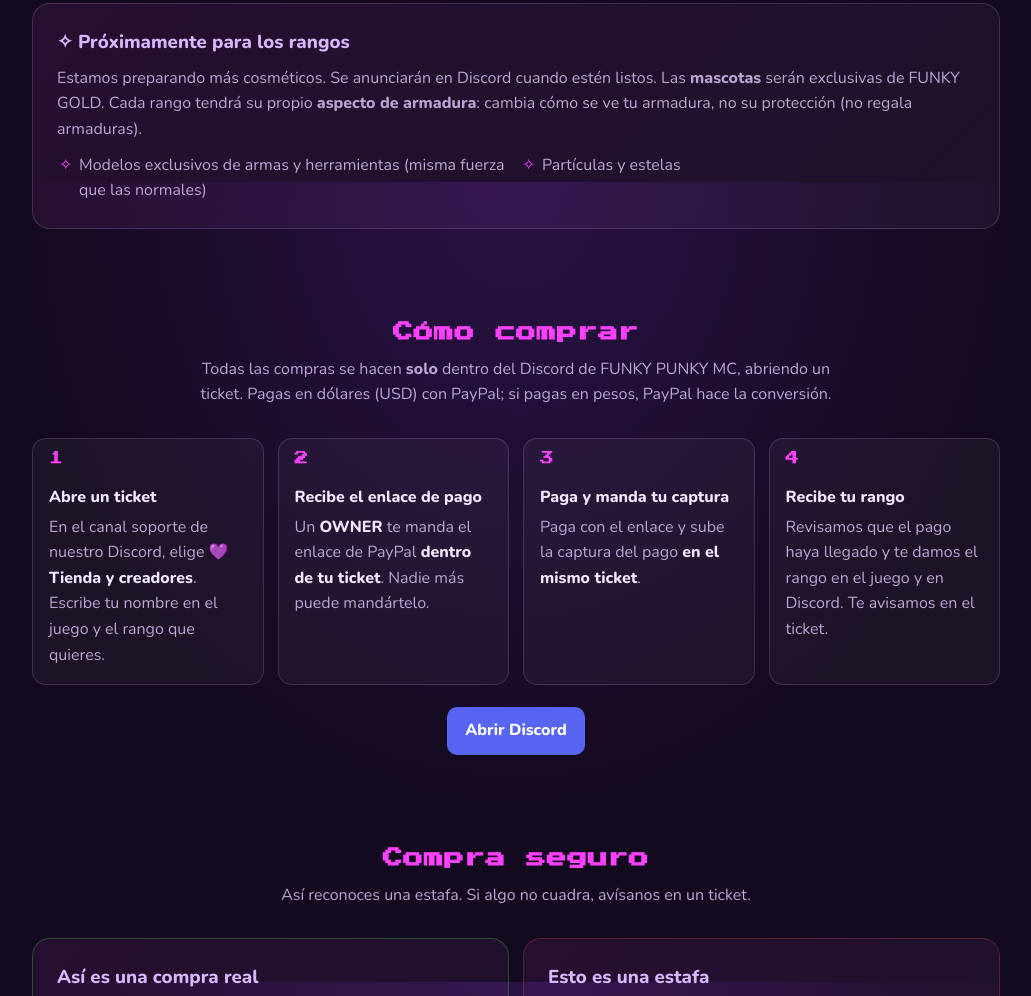
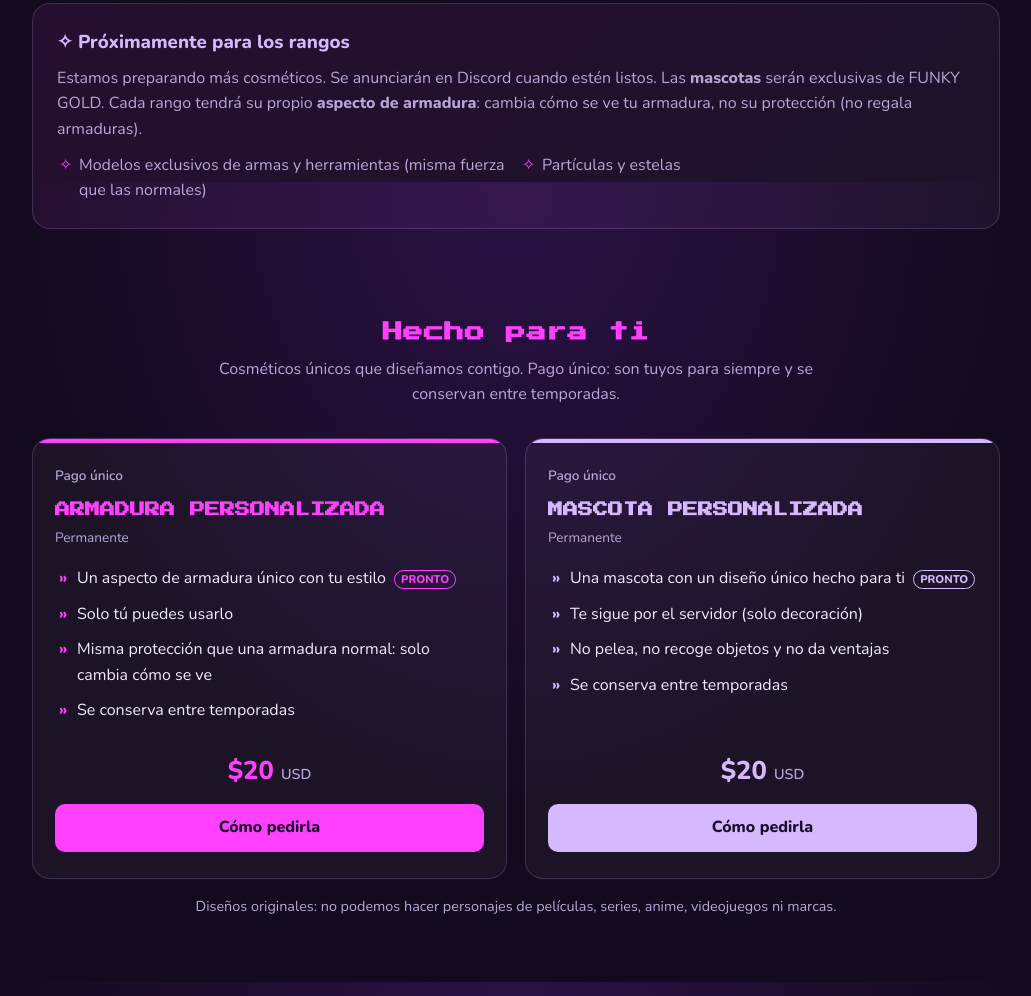
Before and after one commit to IngSaul004/tienda.funkypunkymc, a plain HTML site: page index.html in a window 1280 px wide. Shown: the part 1418-2414 px from the top of the page, without its empty margins (124-1155 px from the left). Drawn offline with nearby package versions, Linux system fonts and the light colour scheme.

Commit message:
Tienda: sección "Hecho para ti" con armadura y mascota personalizadas
Pago único de $20 USD cada una, permanentes y conservadas entre
temporadas. Solo apariencia (misma protección, la mascota no pelea ni
recoge objetos). Aviso de diseños originales (sin personajes de marcas).
Pregunta nueva sobre cómo se piden; paso 1 y menú actualizados.

Co-Authored-By: Claude Opus 5.5 <noreply@anthropic.com>
Claude-Session: https://claude.ai/code/session_01A31KKCapfoFfPvcPhmRUCP

```diff
--- a/index.html
+++ b/index.html
@@ -149,6 +149,9 @@
     .vip { --c: var(--vip); }
     .vipplus { --c: var(--vipplus); }
     .gold { --c: var(--gold); }
+    .perso { --c: var(--rosa); }
+    .perso2 { --c: var(--lila); }
+    .nota { text-align: center; color: var(--muted); font-size: .9rem; margin-top: 16px; }
 
     /* Brillo que recorre FUNKY GOLD, igual que la animación de TAB */
     .gold h3 {
@@ -256,6 +259,7 @@
       </a>
       <nav>
         <a href="#rangos">Rangos</a>
+        <a href="#personalizados">Personalizados</a>
         <a href="#comprar">Cómo comprar</a>
         <a href="#top">Top</a>
       </nav>
@@ -350,13 +354,50 @@
         </div>
       </section>
 
+      <!-- Cosméticos personalizados (pago único) -->
+      <section id="personalizados">
+        <h2 class="titulo pixel">Hecho para ti</h2>
+        <p class="sub">Cosméticos únicos que diseñamos contigo. Pago único: son tuyos para siempre y se conservan entre temporadas.</p>
+
+        <div class="rangos">
+          <article class="rango perso" data-extra="armadura">
+            <span class="nivel">Pago único</span>
+            <h3>ARMADURA PERSONALIZADA</h3>
+            <div class="duracion">Permanente</div>
+            <ul>
+              <li>Un aspecto de armadura único con tu estilo <em class="pronto-tag">pronto</em></li>
+              <li>Solo tú puedes usarlo</li>
+              <li>Misma protección que una armadura normal: solo cambia cómo se ve</li>
+              <li>Se conserva entre temporadas</li>
+            </ul>
+            <div class="precio"></div>
+            <a class="btn" href="#comprar">Cómo pedirla</a>
+          </article>
+
+          <article class="rango perso2" data-extra="mascota">
+            <span class="nivel">Pago único</span>
+            <h3>MASCOTA PERSONALIZADA</h3>
+            <div class="duracion">Permanente</div>
+            <ul>
+              <li>Una mascota con un diseño único hecho para ti <em class="pronto-tag">pronto</em></li>
+              <li>Te sigue por el servidor (solo decoración)</li>
+              <li>No pelea, no recoge objetos y no da ventajas</li>
+              <li>Se conserva entre temporadas</li>
+            </ul>
+            <div class="precio"></div>
+            <a class="btn" href="#comprar">Cómo pedirla</a>
+          </article>
+        </div>
+        <p class="nota">Diseños originales: no podemos hacer personajes de películas, series, anime, videojuegos ni marcas.</p>
+      </section>
+
       <!-- Cómo comprar -->
       <section id="comprar">
         <h2 class="titulo pixel">Cómo comprar</h2>
         <p class="sub">Todas las compras se hacen <b>solo</b> dentro del Discord de FUNKY PUNKY MC, abriendo un ticket. Pagas en dólares (USD) con PayPal; si pagas en pesos, PayPal hace la conversión.</p>
 
         <ol class="pasos">
-          <li><strong class="t">Abre un ticket</strong>En el canal soporte de nuestro Discord, elige <b>💜 Tienda y creadores</b>. Escribe tu nombre en el juego y el rango que quieres.</li>
+          <li><strong class="t">Abre un ticket</strong>En el canal soporte de nuestro Discord, elige <b>💜 Tienda y creadores</b>. Escribe tu nombre en el juego y el rango o cosmético que quieres.</li>
           <li><strong class="t">Recibe el enlace de pago</strong>Un <b>OWNER</b> te manda el enlace de PayPal <b>dentro de tu ticket</b>. Nadie más puede mandártelo.</li>
           <li><strong class="t">Paga y manda tu captura</strong>Paga con el enlace y sube la captura del pago <b>en el mismo ticket</b>.</li>
           <li><strong class="t">Recibe tu rango</strong>Revisamos que el pago haya llegado y te damos el rango en el juego y en Discord. Te avisamos en el ticket.</li>
@@ -426,6 +467,10 @@
             <p>Lo entregamos en cuanto un OWNER confirma que el pago llegó a nuestra cuenta de PayPal. Te avisamos en tu ticket.</p>
           </details>
           <details>
+            <summary>¿Cómo funciona una armadura o mascota personalizada?</summary>
+            <p>Abres un ticket y nos cuentas tu idea. Antes de pagar te confirmamos si se puede hacer y cuánto tarda. Pagas, la diseñamos contigo y te la entregamos en el juego. Es un pago único y es tuya para siempre.</p>
+          </details>
+          <details>
             <summary>¿Cuánto dura un rango?</summary>
             <p>30 días desde que te lo damos. Al terminar, el rango se quita solo. Si lo vuelves a comprar antes de que se acabe, los días se suman a los que te quedan.</p>
           </details>
@@ -458,11 +503,12 @@
     //  "Precio próximamente" (nunca anunciar un número sin decidir).
     // ================================================================
     const PRECIOS_USD = { vip: 5, vipplus: 8, gold: 10 };          // ejemplo: { vip: 5, vipplus: 8, gold: 10 }
-    const DURACION = "Por 30 días";                                 // ejemplo: "Permanente" o "Por 30 días"
+    const DURACION = "Por 30 días";
+    const EXTRAS_USD = { armadura: 20, mascota: 20 };                  // cosméticos personalizados, pago único                                 // ejemplo: "Permanente" o "Por 30 días"
 
     const usd = n => "$" + n.toLocaleString("en-US") + " ";
 
-    document.querySelectorAll(".rango").forEach(card => {
+    document.querySelectorAll("[data-rango]").forEach(card => {
       const precio = PRECIOS_USD[card.dataset.rango];
       const caja = card.querySelector(".precio");
       if (precio == null) {
@@ -472,6 +518,17 @@
         caja.innerHTML = usd(precio) + "<small>USD</small>";
       }
       if (DURACION) card.querySelector(".duracion").textContent = DURACION;
+    });
+
+    document.querySelectorAll("[data-extra]").forEach(card => {
+      const precio = EXTRAS_USD[card.dataset.extra];
+      const caja = card.querySelector(".precio");
+      if (precio == null) {
+        caja.textContent = "Precio próximamente";
+        caja.classList.add("pendiente");
+      } else {
+        caja.innerHTML = usd(precio) + "<small>USD</small>";
+      }
     });
 
     // ================================================================
```
